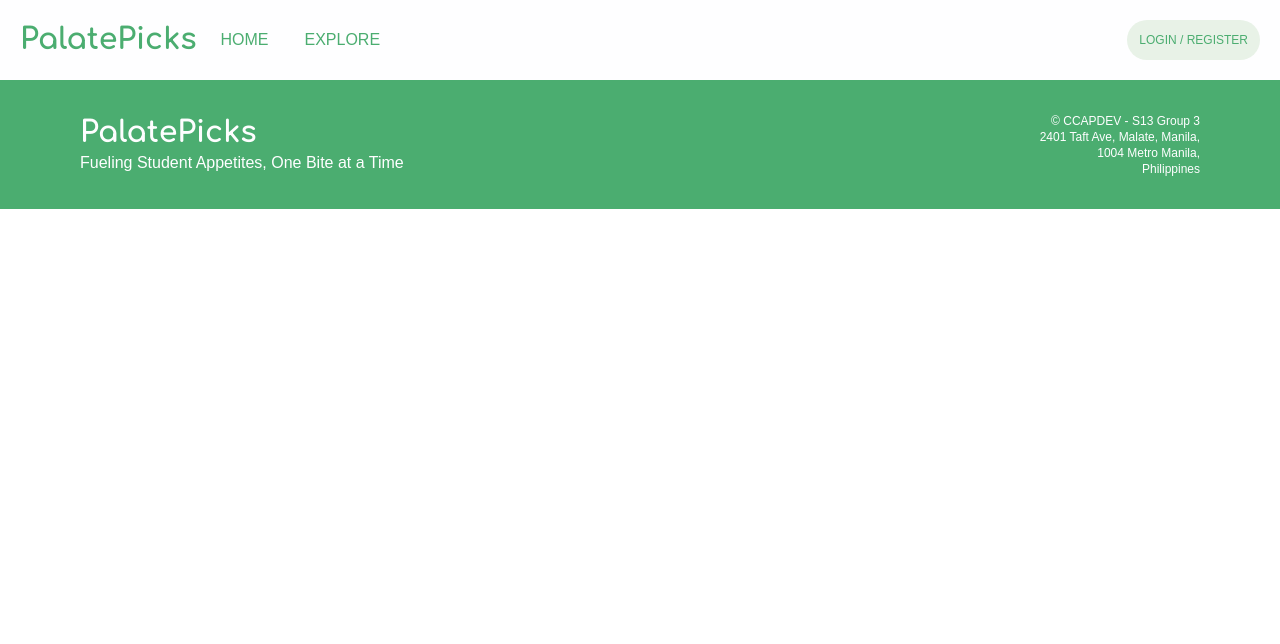
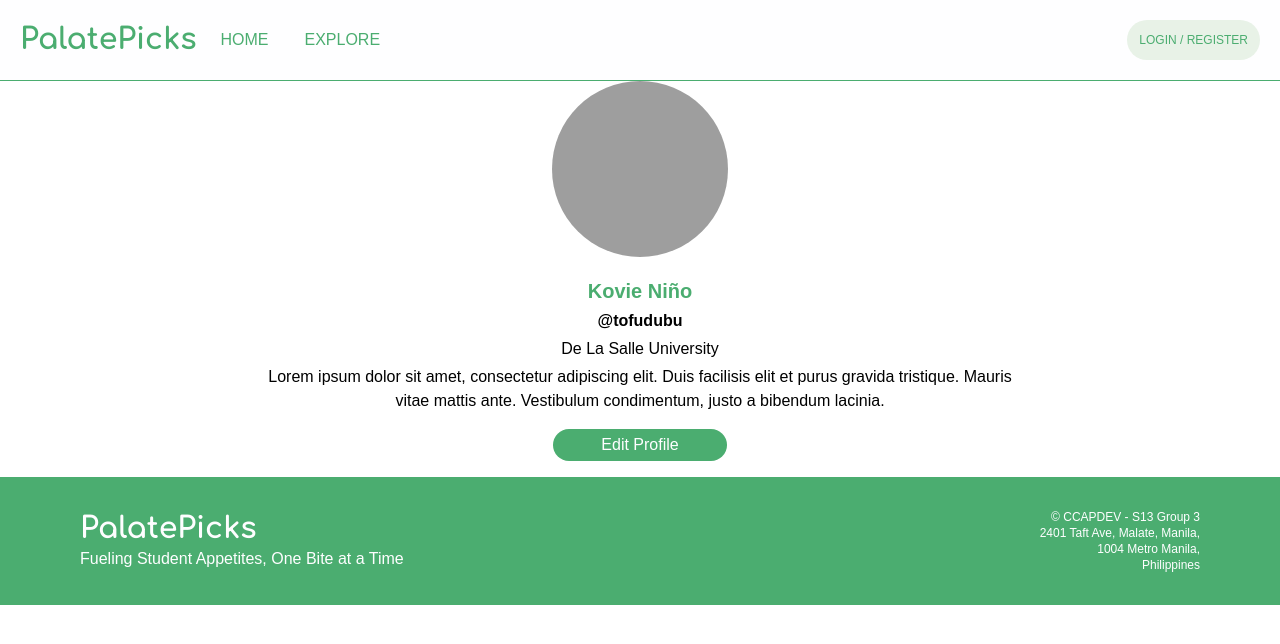
Before and after one commit to thekovie/PalatePicks, a Vue app: page /profile/1 in a window 1280 px wide. Shown: the top 644 px of the page. Built offline with nearby package versions, Linux system fonts and the light colour scheme; grey boxes are pictures that could not be loaded; a web font is replaced by a local one.

Commit message:
Add User Profile Page

```diff
--- a/src/views/profile/Profile.vue
+++ b/src/views/profile/Profile.vue
@@ -1,3 +1,28 @@
 <template>
+<div class="justify-center flex flex-col items-center"> <!--Profile-->
 
+  <img src="../../assets/images/user.jpg" alt="Avatar" class="w-44 h-44 rounded-full"/>
+  <p class="text-green text-xl font-bold mt-5">Kovie Niño</p>
+  <p class="font-bold mt-1">@tofudubu</p>
+  <p class="mt-1">De La Salle University</p>
+
+  <div class="max-w-3xl text-center mt-1">
+
+    <p class="line-clamp-2">Lorem ipsum dolor sit amet, consectetur adipiscing elit. Duis facilisis elit et purus gravida tristique. Mauris vitae mattis ante. Vestibulum condimentum, justo a bibendum lacinia.</p>
+
+  </div>
+
+  <button class="bg-green text-white px-12 mt-4 mb-4 py-1 rounded-3xl" v-if="isUser"><router-link :to="{ name: 'ProfileSettings'}">Edit Profile</router-link></button>
+</div>
+<!--Component Here-->
 </template>
+
+<script>
+export default {
+  data() {
+      return {
+        isUser: true,
+      }
+    },
+}
+</script>
```
